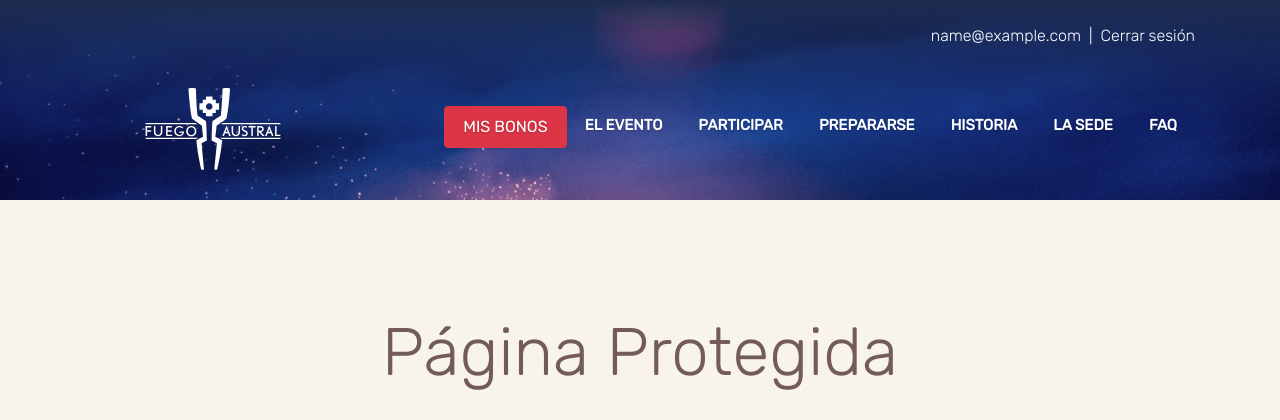
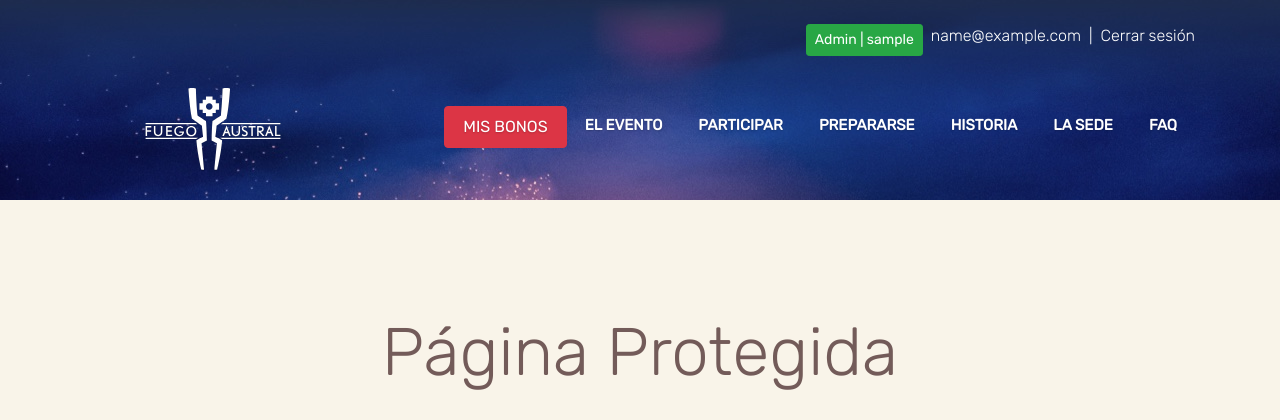
Before and after one commit to fuegoaustral/ticketera, a Django app: page /dashboard/ in a window 1280 px wide. Shown: the top 420 px of the page. Run offline with Django 3.2, Linux system fonts and the light colour scheme; the visitor is signed in with stand-in values (Sample User, id 1); data comes from the database, SQL or seed files in the repository; style sheets or scripts are compiled from the project's sources; parts of the project's set-up code (start-up, migrations or seed data) failed here and were passed over; some libraries are stand-ins or nearby versions.

Commit message:
Min visual adjustments

```diff
--- a/tickets/templates/tickets/base.html
+++ b/tickets/templates/tickets/base.html
@@ -47,6 +47,11 @@
         <div class="container">
             <div class="d-flex flex-row justify-content-end mt-4">
                 {% if user.is_authenticated %}
+                    {% if user.is_staff %}
+                        <a class="btn btn-success mx-2 btn-sm text-white text-decoration-none"
+                           href="{% url 'admin:index' %}">Admin | {{ user }}</a>
+
+                    {% endif %}
                     <label class="text-white">{{ user.email }}</label>
                     <label class="text-white  mx-2">|</label>
                     <a href="{% url 'account_logout' %}" style="color: #ffffff;">Cerrar sesión</a>
@@ -57,7 +62,7 @@
                        onmouseover="this.style.color='#007bff';"
                        onmouseout="this.style.color='#ffffff';">Iniciar sesión</a>
 
-                    <a class="btn btn-secondary"
+                    <a class="btn btn-dark"
                        href="{% url 'account_signup' %}"
                        style="color: #ffffff; text-decoration: none;"
                        onmouseover="this.style.color='#6c757d';"
```
Also changed, not shown: tickets/templates/account/signup.html (+4 -4 lines).
